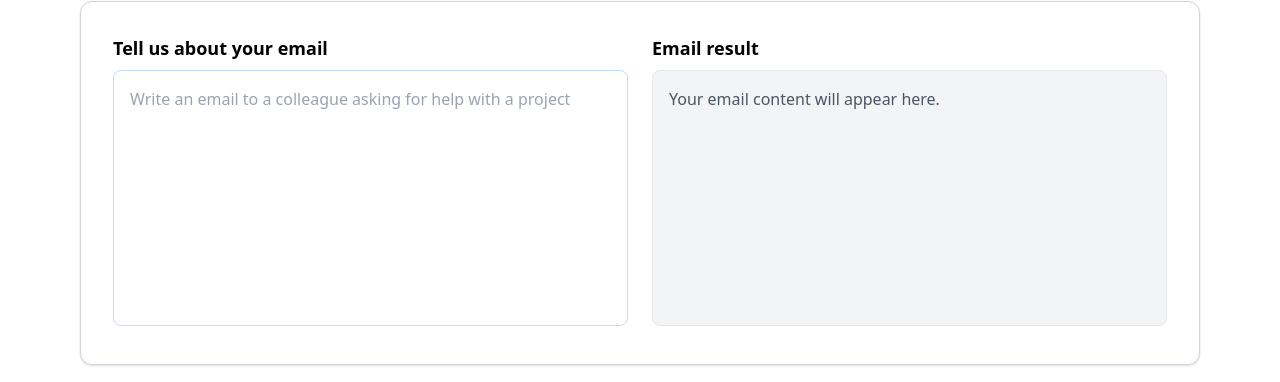
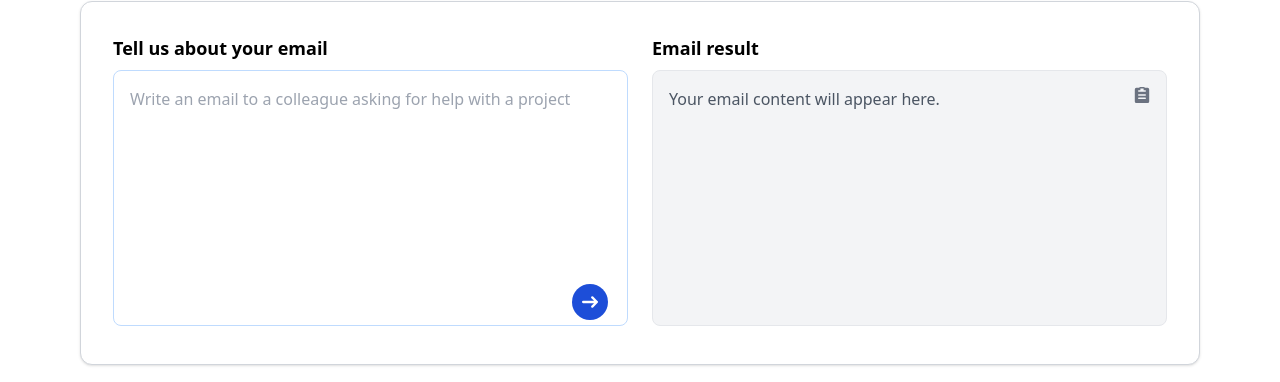
Before and after one commit to CarrionOnil/AI_email, a Next.js app: page / in a window 1280 px wide. Shown: the part 339-721 px from the top of the page. Built offline with nearby package versions, Linux system fonts and the light colour scheme.

Commit message:
made button for API functional, added copy button, some touch ups

```diff
--- a/components/emailform.js
+++ b/components/emailform.js
@@ -1,25 +1,87 @@
 import { useState } from "react";
+
+//calls the API generate-email to use GPT to rewrite the users email
+function handleGenerateEmail(){
+  // return fetch('/api/generate-email',{
+  //   method: 'POST',
+  //   headers:{
+  //     'Content-Type': 'application/json'
+  //   },
+  //   body: JSON.stringify({emailText})
+  // })
+  // .then(response => response.json())
+  // .then(data => {
+  //   console.log('Response from API:', data);
+  // })
+  // .catch(error => {
+  //   console.error('Error', error);
+  // });
+  console.log("it works!");
+}
 
 export default function EmailForm() {
   const [emailText, setEmailText] = useState('');
-
   return (
     <section className="max-w-6xl mx-auto mt-16 px-4">
       <div className="grid md:grid-cols-2 gap-6 bg-white p-8 rounded-xl shadow border border-gray-300">
         {/* Input */}
         <div>
           <label className="block text-lg font-semibold mb-2">Tell us about your email</label>
-          <textarea
-            value={emailText}
-            onChange={(e) => setEmailText(e.target.value)}
-            className="w-full h-64 border border-blue-200 rounded-lg p-4 focus:outline-none focus:ring-2 focus:ring-blue-500 resize-none"
-            placeholder="Write an email to a colleague asking for help with a project"
-          />
+
+          <div className="relative">
+            <textarea
+              value={emailText}
+              onChange={(e) => setEmailText(e.target.value)}
+              className="w-full h-64 border border-blue-200 rounded-lg p-4 pr-12 pb-12 focus:outline-none focus:ring-2 focus:ring-blue-500 resize-none"
+              placeholder="Write an email to a colleague asking for help with a project"
+            />
+
+            {/* Send button inside textarea */}
+            <button
+              type="button"
+              className="absolute bottom-3 right-3 text-white bg-blue-700 hover:bg-blue-800 focus:ring-4 focus:outline-none focus:ring-blue-300 font-medium rounded-full text-sm p-2.5 text-center inline-flex items-center me-2 dark:bg-blue-600 dark:hover:bg-blue-700 dark:focus:ring-blue-800"
+              onClick={handleGenerateEmail}
+            >
+              <svg
+                className="w-4 h-4"
+                aria-hidden="true"
+                xmlns="http://www.w3.org/2000/svg"
+                fill="none"
+                viewBox="0 0 14 10"
+              >
+                <path
+                  stroke="currentColor"
+                  strokeLinecap="round"
+                  strokeLinejoin="round"
+                  strokeWidth="2"
+                  d="M1 5h12m0 0L9 1m4 4L9 9"
+                />
+              </svg>
+              <span className="sr-only">Send email</span>
+            </button>
+          </div>
         </div>
+
         {/* Output */}
         <div>
           <label className="block text-lg font-semibold mb-2">Email result</label>
-          <div className="w-full h-64 border bg-gray-100 border-gray-200 rounded-lg p-4 text-gray-600">
+
+          {/* Relative wrapper for positioning the copy button */}
+          <div className="relative w-full h-64 border bg-gray-100 border-gray-200 rounded-lg p-4 text-gray-600">
+
+            {/* Copy button in top-right corner */}
+            <button
+              type="button"
+              onClick={() => navigator.clipboard.writeText('Your email content will appear here.')} // replace with dynamic content if needed
+              className="absolute top-2 right-2 text-gray-500 dark:text-gray-400 hover:bg-gray-200 dark:hover:bg-gray-700 rounded-lg p-2 inline-flex items-center justify-center"
+              aria-label="Copy email content"
+            >
+              <svg className="w-4 h-4" aria-hidden="true" xmlns="http://www.w3.org/2000/svg" fill="currentColor" viewBox="0 0 18 20">
+                <path d="M16 1h-3.278A1.992 1.992 0 0 0 11 0H7a1.993 1.993 0 0 0-1.722 1H2a2 2 0 0 0-2 2v15a2 2 0 0 0 2 2h14a2 2 0 0 0 2-2V3a2 2 0 0 0-2-2Zm-3 14H5a1 1 0 0 1 0-2h8a1 1 0 0 1 0 2Zm0-4H5a1 1 0 0 1 0-2h8a1 1 0 1 1 0 2Zm0-5H5a1 1 0 0 1 0-2h2V2h4v2h2a1 1 0 1 1 0 2Z" />
+              </svg>
+            </button>
+
+            {/* Email content */}
             Your email content will appear here.
           </div>
         </div>
--- a/pages/pricing.js
+++ b/pages/pricing.js
@@ -1,6 +1,9 @@
 import Navbar from '../components/navbar';
+import { useRouter } from 'next/router';
 
 export default function Pricing() {
+  const router = useRouter();
+
   return (
     <div className="min-h-screen bg-gray-50 flex flex-col">
       <Navbar />
@@ -19,8 +22,11 @@ export default function Pricing() {
               <li>✔️ Basic rewrite</li>
               <li>✔️ Watermark included</li>
             </ul>
-            <button className="bg-blue-500 hover:bg-blue-600 text-white font-semibold py-2 px-4 rounded">
+            <button
+            onClick={() => router.push('/')}
+            className="bg-blue-500 hover:bg-blue-600 text-white font-semibold py-2 px-4 rounded">
               Get Started
+
             </button>
           </div>
 
```
Also changed, not shown: pages/api/generate-email.js (added).
